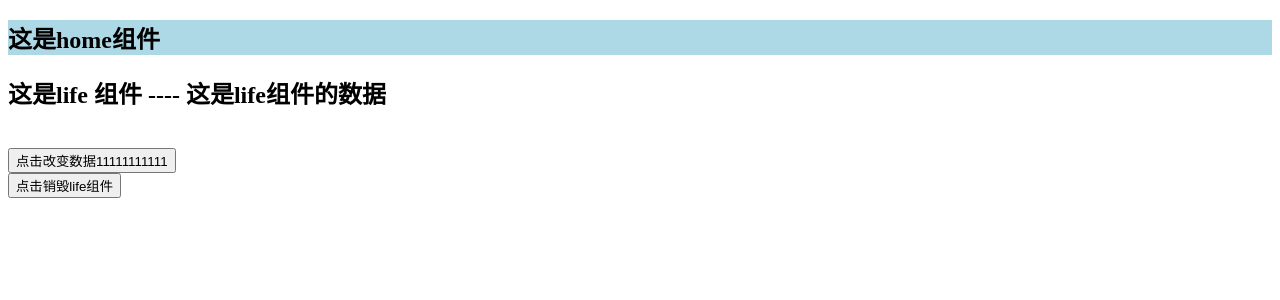
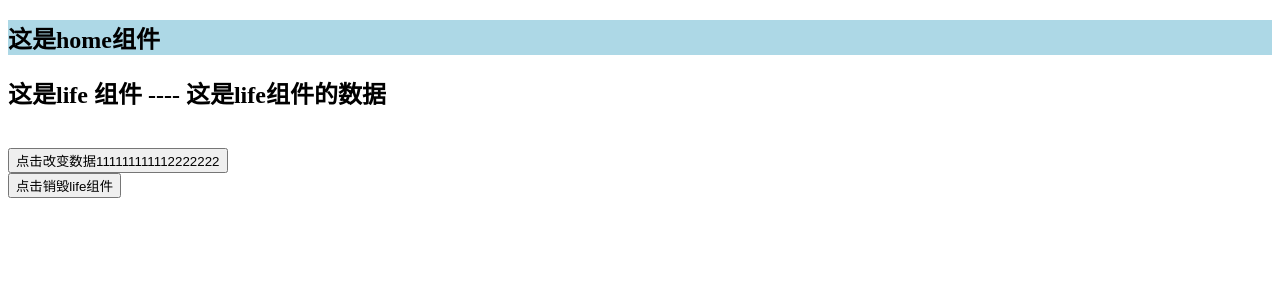
Before and after one commit to niceqi110164/vue-cms, a Vue app: page / in a window 1280 px wide. Shown: the top 300 px of the page. Built offline with nearby package versions, Linux system fonts and the light colour scheme; the HTML template or start-up script is replaced by a standard one.

Commit message:
Update Life.vue

```diff
--- a/src/components/Life.vue
+++ b/src/components/Life.vue
@@ -2,7 +2,7 @@
     <div id="life">
         <h2>这是life 组件 ---- {{msg}}</h2>
         <br>
-        <button @click="getMsg()">点击改变数据11111111111</button>
+        <button @click="getMsg()">点击改变数据111111111112222222</button>
     </div>
 </template>
 
```
